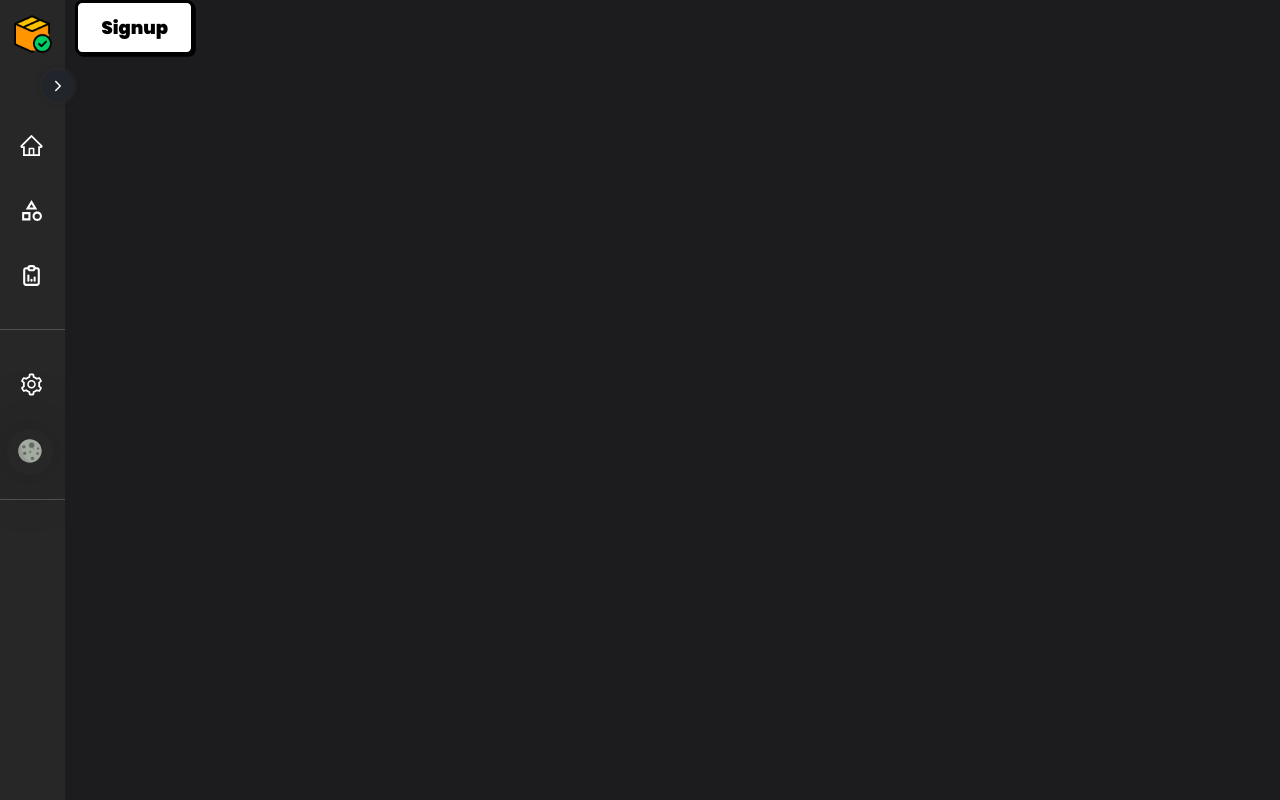
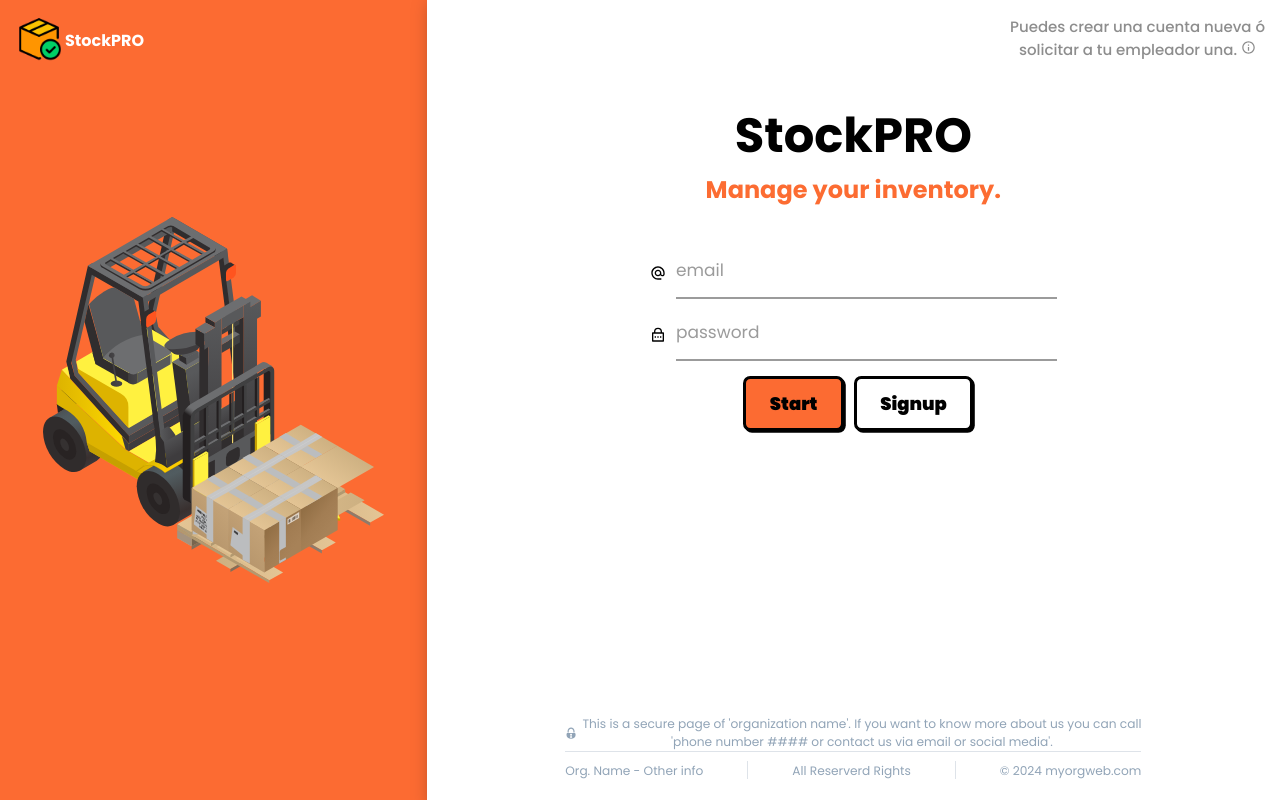
Before and after one commit to tintin89/inventory-managment, a React (Vite) app: page /login in a window 1280 px wide. Built offline with nearby package versions, Linux system fonts and the light colour scheme; no server answers.

Commit message:
added react-hook-form, login page created

```diff
--- a/package.json
+++ b/package.json
@@ -17,7 +17,7 @@
     "react": "^18.2.0",
     "react-color": "^2.19.3",
     "react-dom": "^18.2.0",
-    "react-hook-form": "^7.49.2",
+    "react-hook-form": "^7.50.1",
     "react-icons": "^4.12.0",
     "react-router-dom": "^6.21.1",
     "react-spinners": "^0.13.8",
--- a/src/App.jsx
+++ b/src/App.jsx
@@ -7,6 +7,8 @@ import { Device } from "./styles/breackpoints";
 import { Sidebar } from "./components/organism/sidebar/Sidebar";
 import { HamburgerMenu } from "./components/organism/HamburgerMenu";
 import { ReactQueryDevtools } from "@tanstack/react-query-devtools";
+import { useLocation } from "react-router-dom";
+import Login from "./pages/Login";
 
 export const ThemeContext = createContext(null);
 
@@ -15,10 +17,12 @@ function App() {
   const theme = themeuse === "light" ? "light" : "dark";
   const themeStyle = theme === "light" ? Light : Dark;
   const [sidebarOpen, setSidebarOpen] = useState(false);
+  const {pathname} = useLocation();
   return (
     <ThemeContext.Provider value={{ theme, setTheme }}>
       <ThemeProvider theme={themeStyle}>
         <AuthContextProvider>
+          {pathname != "/login" ? (
             <Container className={sidebarOpen ? "active" : ""}>
               <section className="ContentSidebar">
                 <Sidebar
@@ -33,6 +37,10 @@ function App() {
                 <MyRoutes />
               </section>
             </Container>
+          ) : (
+            <Login />
+          )}
+
           <ReactQueryDevtools initialIsOpen={false} />
         </AuthContextProvider>
       </ThemeProvider>
--- /dev/null
+++ b/src/components/organism/FooterLogin.jsx
@@ -0,0 +1,51 @@
+import styled from "styled-components";
+import { GiPadlock } from "react-icons/gi";
+export function FooterLogin() {
+  return (
+    <Container>
+      <section className="lock">
+        <GiPadlock />
+        <span>
+          This is a secure page of 'organization name'. If you want to know more
+          about us you can call
+          <br /> 'phone number #### or contact us via email or social media'.
+        </span>
+      </section>
+      <section className="rights">
+        <span>Org. Name - Other info</span>
+        <div className="divider"></div>
+        <span>All Reserverd Rights</span>
+        <div className="divider"></div>
+        <span>© 2024 myorgweb.com</span>
+      </section>
+    </Container>
+  );
+}
+const Container = styled.div`
+  display: flex;
+  flex-direction: column;
+  font-size: 12.2px;
+  color: #91a4b7;
+  gap: 5px;
+  .lock {
+    border-bottom: 1px solid rgba(145, 164, 183, 0.3);
+    gap: 5px;
+    display: flex;
+    align-items: center;
+  }
+  .rights {
+    display: flex;
+    justify-content: space-between;
+    .divider {
+      width: 1px;
+      background-color: rgba(145, 164, 183, 0.3);
+      margin-top: 4px;
+      height: 80%;
+      align-items: center;
+      display: flex;
+    }
+    span {
+      margin-top: 5px;
+    }
+  }
+`;
--- /dev/null
+++ b/src/components/organism/forms/InputText.jsx
@@ -0,0 +1,98 @@
+import styled from "styled-components";
+
+export default function InputText({ children, icon }) {
+  return (
+    <Container>
+      <span>{icon}</span>
+      <div className="form__group field">{children}</div>
+    </Container>
+  );
+}
+const Container = styled.div`
+  position: relative;
+  display: flex;
+  align-items: center;
+  gap: 10px;
+  span{
+      margin-top: 15px;
+  }
+  p {
+    color: #f46943;
+  }
+  .form__group {
+    position: relative;
+    padding: 20px 0 0;
+    width: 100%;
+  }
+  input:-webkit-autofill,
+  input:-webkit-autofill:hover,
+  input:-webkit-autofill:focus,
+  input:-webkit-autofill:active {
+    -webkit-background-clip: text;
+    -webkit-text-fill-color: ${(props) => props.theme.text};
+    transition: background-color 5000s ease-in-out 0s;
+  }
+  .form__field {
+    font-family: inherit;
+    width: 100%;
+    border: none;
+    border-bottom: 2px solid #9b9b9b;
+    outline: 0;
+    font-size: 17px;
+    color: ${(props) => props.theme.text};
+    padding: 7px 0;
+    background: transparent;
+    transition: border-color 0.2s;
+    &.disabled {
+      color: #696969;
+      background: #2d2d2d;
+      border-radius: 8px;
+      margin-top: 8px;
+      border-bottom: 1px dashed #656565;
+    }
+  }
+
+  .form__field::placeholder {
+    color: transparent;
+  }
+
+  .form__field:placeholder-shown ~ .form__label {
+    font-size: 17px;
+    cursor: text;
+    top: 20px;
+  }
+
+  .form__label {
+    position: absolute;
+    top: 0;
+    display: block;
+    transition: 0.2s;
+    font-size: 17px;
+    color: #9b9b9b;
+    pointer-events: none;
+  }
+
+  .form__field:focus {
+    padding-bottom: 6px;
+    font-weight: 700;
+    border-width: 1px;
+    border-image: linear-gradient(to right, #ec580e, #f23505);
+    border-image-slice: 1;
+  }
+
+  .form__field:focus ~ .form__label {
+    position: absolute;
+    top: 0;
+    display: block;
+    transition: 0.2s;
+    font-size: 17px;
+    color: #f9632c;
+    font-weight: 700;
+  }
+
+  /* reset input */
+  .form__field:required,
+  .form__field:invalid {
+    box-shadow: none;
+  }
+`;
--- a/src/components/template/LoginTemplate.jsx
+++ b/src/components/template/LoginTemplate.jsx
@@ -1,37 +1,234 @@
-import React from "react";
 import styled from "styled-components";
 import { Btnsave } from "../molecules/BtnSave";
-import { useUserStore } from "../../store/UserStore";
-import { useMutation } from "@tanstack/react-query";
+import { v } from "../../styles/variables";
+import { useAuthStore } from "../../store/AuthStore";
+import { Device } from "../../styles/breackpoints";
+import { useContext, useState } from "react";
 import { useNavigate } from "react-router-dom";
+import { useForm } from "react-hook-form";
+import carLogo from "../../assets/carLogo.svg";
+import inventoryLogo from "../../assets/inventoryLogo.png";
+import { MdOutlineInfo } from "react-icons/md";
+import { ThemeContext } from "../../App";
+import InputText from "../organism/forms/InputText";
+import { FooterLogin } from "../organism/FooterLogin";
 
-function LoginTemplate() {
+export default function LoginTemplate() {
+  const { setTheme } = useContext(ThemeContext);
+  setTheme("light");
+  const { signInWithEmail } = useAuthStore();
+  const [state, setState] = useState(false);
+  const [stateStart, setStateStart] = useState(false);
   const navigate = useNavigate();
-  const { adminRegister } = useUserStore();
-  const mutationSignupUser = useMutation({
-    mutationKey: ["Register admin user"],
-    mutationFn: async () => {
-      const p = {
-        email: "admin@admin.com",
-        password: "Admin123",
-      };
-      const dataUser = await adminRegister(p);
-      dataUser && navigate("/");
-    },
-  });
+  const {
+    register,
+    formState: { errors },
+    handleSubmit,
+  } = useForm();
+
+  async function startSignIn(data) {
+    const response = await signInWithEmail({
+      email: data.email,
+      password: data.password,
+    });
+    if (response) {
+      navigate("/");
+    } else {
+      setStateStart(true);
+    }
+  }
+
   return (
     <Container>
-      <Btnsave
-        title="Signup"
-        bgcolor="#fff"
-        myFunction={mutationSignupUser.mutateAsync}
-      />
+      <div className="contentLogo">
+        <img src={inventoryLogo}></img>
+        <span>StockPRO</span>
+      </div>
+      <div className="bannerlateral">
+        <img src={carLogo}></img>
+      </div>
+
+      <div className="contentCard">
+        <div className="card">
+          {/*state && <RegistrarAdmin setState={() => setState(!state)} />*/}
+          <Titulo>StockPRO</Titulo>
+          {stateStart && <TextoStateInicio>Wrong Data!</TextoStateInicio>}
+          <span className="ayuda">
+            {" "}
+            Puedes crear una cuenta nueva ó <br></br>solicitar a tu empleador
+            una. <MdOutlineInfo />
+          </span>
+          <p className="frase">Manage your inventory.</p>
+          <form onSubmit={handleSubmit(startSignIn)}>
+            <InputText icon={<v.iconoemail/>}>
+              <input
+                className="form__field"
+                type="text"
+                placeholder="enter your email here"
+                {...register("email", {
+                  required: true,
+                })}
+              />
+              <label className="form__label">email</label>
+              {errors.correo?.type === "required" && <p>Required Field</p>}
+            </InputText>
+            <InputText icon={<v.iconopass/>}>
+              <input
+                className="form__field"
+                type="password"
+                placeholder="enter your password here"
+                {...register("password", {
+                  required: true,
+                })}
+              />
+              <label className="form__label">password</label>
+              {errors.pass?.type === "required" && <p>Required Field</p>}
+            </InputText>
+            <ContainerBtn>
+              <Btnsave title="Start" bgcolor="#fc6b32" />
+              <Btnsave
+                myFunction={() => setState(!state)}
+                title="Signup"
+                bgcolor="#ffffff"
+              />
+            </ContainerBtn>
+          </form>
+        </div>
+        <FooterLogin/>
+      </div>
     </Container>
   );
 }
+const Container = styled.div`
+  background-size: cover;
+  height: 100vh;
+  display: grid;
+  grid-template-columns: 1fr;
+  align-items: center;
+  justify-content: center;
+  text-align: center;
+  background-color: #262626;
+  @media ${Device.tablet} {
+    grid-template-columns: 1fr 2fr;
+  }
+  .contentLogo {
+    position: absolute;
+    top: 15px;
+    font-weight: 700;
+    display: flex;
+    left: 15px;
+    align-items: center;
+    color: #fff;
 
-export default LoginTemplate;
+    img {
+      width: 50px;
+    }
+  }
+  .cuadros {
+    transition: cubic-bezier(0.4, 0, 0.2, 1) 0.6s;
+    position: absolute;
+    height: 100%;
+    width: 100%;
+    bottom: 0;
+    transition: 0.6s;
+  }
 
-const Container = styled.div`
-  height: 100vh;
+  .bannerlateral {
+    background-color: #fc6b32;
+    height: 100vh;
+    display: flex;
+    align-items: center;
+    justify-content: center;
+    img {
+      width: 80%;
+    }
+  }
+  .contentCard {
+    grid-column: 2;
+    background-color: #ffffff;
+    background-size: cover;
+    z-index: 100;
+    position: relative;
+    gap: 30px;
+    display: flex;
+    padding: 20px;
+    box-shadow: 8px 5px 18px 3px rgba(0, 0, 0, 0.35);
+    justify-content: center;
+    width: auto;
+    height: 100%;
+    width: 100%;
+    align-items: center;
+    flex-direction: column;
+    justify-content: space-between;
+    .card {
+      padding-top: 80px;
+      width: 100%;
+      @media ${Device.laptop} {
+        width: 50%;
+      }
+    }
+    .version {
+      color: #727272;
+      text-align: start;
+    }
+    .contentImg {
+      width: 100%;
+      display: flex;
+      justify-content: center;
+
+      img {
+        width: 40%;
+
+        animation: flotar 1.5s ease-in-out infinite alternate;
+      }
+    }
+    .frase {
+      color: #fc6c32;
+      font-size: 1.5rem;
+      font-weight: 700;
+      margin-bottom: 30px;
+    }
+    .ayuda {
+      position: absolute;
+      top: 15px;
+      right: 15px;
+      color: #8d8d8d;
+      font-size: 15px;
+      font-weight: 500;
+    }
+    &:hover {
+      .contentsvg {
+        top: -100px;
+        opacity: 1;
+      }
+      .cuadros {
+        transform: rotate(37deg) rotateX(5deg) rotateY(12deg) rotate(3deg)
+          skew(2deg) skewY(1deg) scaleX(1.2) scaleY(1.2);
+        color: red;
+      }
+    }
+  }
+  @keyframes flotar {
+    0% {
+      transform: translate(0, 0px);
+    }
+    50% {
+      transform: translate(0, 15px);
+    }
+    100% {
+      transform: translate(0, -0px);
+    }
+  }
 `;
+const Titulo = styled.span`
+  font-size: 3rem;
+  font-weight: 700;
+`;
+const ContainerBtn = styled.div`
+  margin-top: 15px;
+  display: flex;
+  justify-content: center;
+`;
+const TextoStateInicio = styled.p`
+  color: #fc7575;
+`;
```
Also changed, not shown: src/assets/carLogo.svg (added), 1 other file (tests, documents, lock files or other folders). Lines whose indentation alone changed are shown as unchanged.
